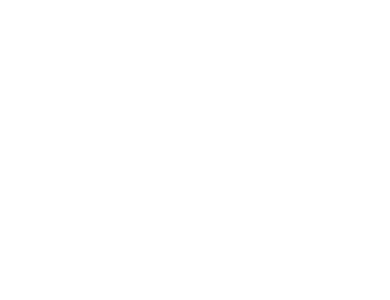
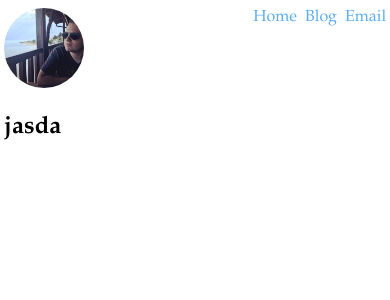
Before and after one commit to AlexChesters/cheste.rs, a React app in the folder static/: page /blog in a window 390 px wide. Shown: the top 300 px of the page. Built offline with nearby package versions, Linux system fonts and the light colour scheme.

Commit message:
update mobile styling

```diff
--- a/static/src/router.jsx
+++ b/static/src/router.jsx
@@ -4,6 +4,7 @@
 import './styles/index.scss'
 
 import Home from './routes/home'
+import BlogPreview from './routes/blog-preview'
 import BlogEntry from './routes/blog-entry'
 
 export default function router () {
@@ -11,6 +12,7 @@
     <Router>
       <Switch>
         <Route exact path='/' component={Home} />
+        <Route exact path='/blog' component={BlogPreview} />
         <Route path='/blog/:entry' component={BlogEntry} />
       </Switch>
     </Router>
--- a/static/src/routes/blog-entry/index.scss
+++ b/static/src/routes/blog-entry/index.scss
@@ -1,4 +1,10 @@
+@import '../../styles/variables.scss';
+
 .blog-entry {
-  width: 78%;
+  @media screen and (max-width: map-get($map: $variables, $key: break-large)) {
+    width: 80%;
+  }
+
+  width: 60%;
   margin: 0 auto;
 }
--- /dev/null
+++ b/static/src/routes/blog-preview/index.jsx
@@ -0,0 +1,13 @@
+import React from 'react'
+
+import PageSkeleton from '../../components/page-skeleton'
+
+export default function BlogPreview () {
+  return (
+    <PageSkeleton>
+      <section className='blog-preview'>
+        <h1>jasda</h1>
+      </section>
+    </PageSkeleton>
+  )
+}
--- a/static/src/routes/home/index.scss
+++ b/static/src/routes/home/index.scss
@@ -1,4 +1,5 @@
 @import '../../styles/colors.scss';
+@import '../../styles/variables.scss';
 
 .introduction {
   text-align: center;
@@ -9,6 +10,10 @@
 }
 
 .blurb {
+  @media screen and (max-width: map-get($map: $variables, $key: break-large)) {
+    width: 80%;
+  }
+
   width: 60%;
   margin: 0 auto;
   padding-top: 1em;
@@ -16,6 +21,10 @@
 }
 
 .cv {
+  @media screen and (max-width: map-get($map: $variables, $key: break-large)) {
+    width: 80%;
+  }
+
   width: 60%;
   margin: 0 auto;
 
--- /dev/null
+++ b/static/src/styles/variables.scss
@@ -0,0 +1,3 @@
+$variables: (
+  break-large: 1200px
+);
```
